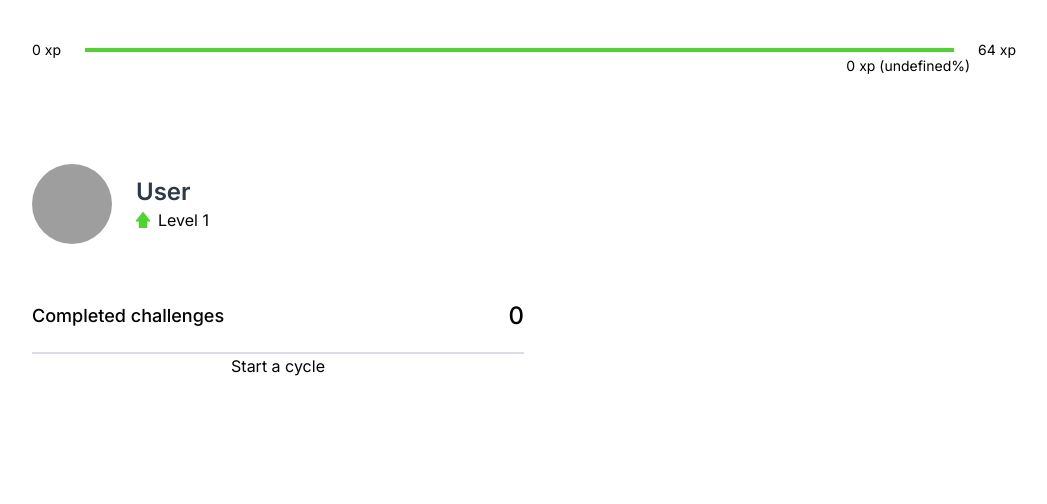
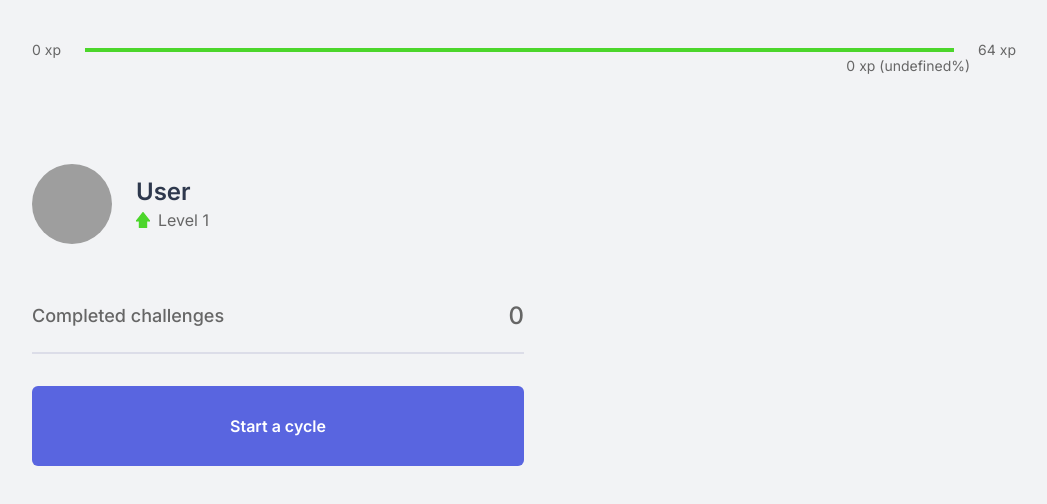
Before and after one commit to paulopariz/Movue.it, a Nuxt app: page / in a window 1280 px wide. Shown: the top 504 px of the page, without its empty margins (116-1163 px from the left). Built offline with nearby package versions, Linux system fonts and the light colour scheme; grey boxes are pictures that could not be loaded.

Commit message:
styles buttons

```diff
--- a/assets/css/components.css
+++ b/assets/css/components.css
@@ -0,0 +1,23 @@
+.button {
+	@apply p-6 rounded-md flex justify-center items-center font-semibold mt-8 transition-colors w-full;
+}
+
+.button.completed {
+	@apply bg-white text-text border-b-2 border-green cursor-not-allowed h-20;
+}
+
+.button.abandon {
+	@apply bg-white text-text hover:bg-red hover:text-white h-20;
+}
+
+.button.start {
+	@apply bg-blue text-white hover:bg-blue-dark h-20;
+}
+
+.button.failed {
+	@apply text-white bg-red hover:bg-red-dark h-3 w-1/2;
+}
+
+.button.succeeded {
+	@apply text-white bg-green hover:bg-green-dark h-3 w-1/2;
+}
--- a/assets/css/global.css
+++ b/assets/css/global.css
@@ -12,7 +12,7 @@
 
 body {
 	font-family: 'Inter', sans-serif;
-	/* @apply text-text bg-background; */
+	@apply text-text bg-background;
 }
 
 .font-rajdhani {
--- a/pages/index.vue
+++ b/pages/index.vue
@@ -6,7 +6,7 @@
       <Profile />
       <CompletedChallenges @completed="getNewChallenge" />
 
-      <button v-if="hasCountdonwCompleted" disabled class="button completed">
+      <button v-if="hasCountdownCompleted" disabled class="button completed">
         Cycle completed
       </button>
 
@@ -37,6 +37,8 @@ import Countdown from "~/components/molecules/Countdown.vue";
 import CompletedChallenges from "~/components/atoms/CompletedChallenges.vue";
 import Profile from "~/components/molecules/Profile.vue";
 
+import { playAudio, sendNotification } from "~/utils";
+
 interface Head {
   title: string;
 }
@@ -63,7 +65,7 @@ export default Vue.extend({
   computed: {
     ...mapState("Countdown", {
       hasCountdownCompleted: "hasCompleted",
-      iCountdownActive: "isActive",
+      isCountdownActive: "isActive",
     }),
   },
 
--- a/store/Countdown/index.ts
+++ b/store/Countdown/index.ts
@@ -1,6 +1,6 @@
 import { State, Getters, Mutations, MutationsInterface } from "./types";
 
-const MINUTES = 25;
+const MINUTES = 0.05;
 
 export const state = (): State => ({
   time: MINUTES * 60,
```
Also changed, not shown: utils/index.ts (renamed from index.ts).
